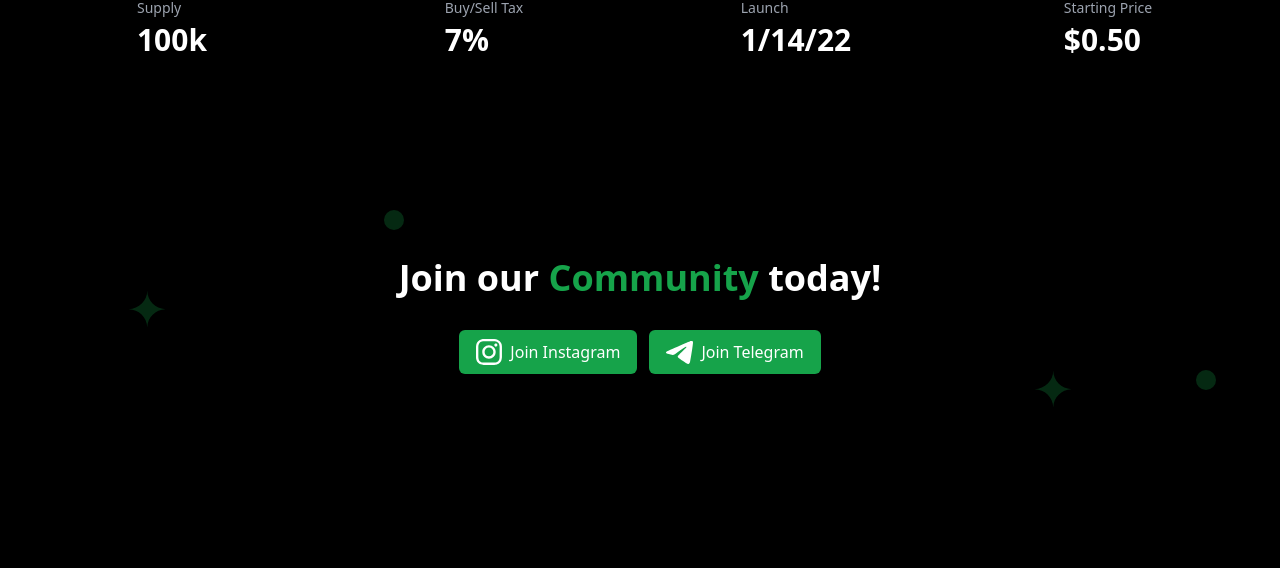
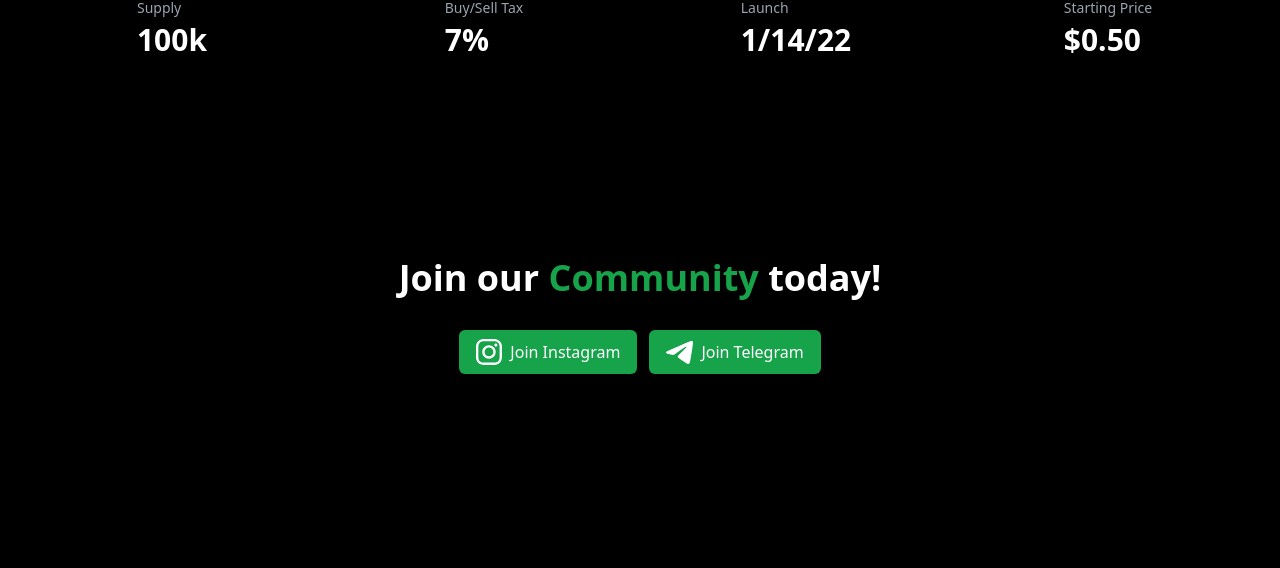
Before and after one commit to Elevate-Software/boost-site, a Next.js app: page / in a window 1280 px wide. Shown: the part 814-1382 px from the top of the page. Built offline with nearby package versions, Linux system fonts and the light colour scheme.

Commit message:
remove shapes on community section.

```diff
--- a/components/sections/community.tsx
+++ b/components/sections/community.tsx
@@ -5,22 +5,6 @@ import {DiamondShape} from "../shapes/diamond";
 export const CommunitySection = () => (
     <section className="hero-area relative" id="join">
         <div className="bg-black pb-20 2xl:pb-28 pt-16 relative">
-            <div className="absolute z-10 hidden xl:block opacity-25 2xl:opacity-100 top-0 bottom-0 right-0 left-0">
-
-                <span className="animate-3 absolute left-32 top-40">
-                <DiamondShape />
-                  </span>
-                <span className="animate-2 absolute left-96 top-20">
-                <CircleShape />
-                  </span>
-
-                <span className="animate-1 absolute right-52 top-60">
-                <DiamondShape />
-                  </span>
-                <span className="animate-3 absolute right-16 bottom-32">
-                <CircleShape />
-                  </span>
-            </div>
             <div className="max-w-7xl mx-auto text-center py-12 px-4 sm:px-6 lg:py-16 lg:px-8">
                 {/* <h2 className="text-3xl font-extrabold tracking-tight text-white sm:text-4xl">
                     <span className="block">Ready to dive in?</span>
```
